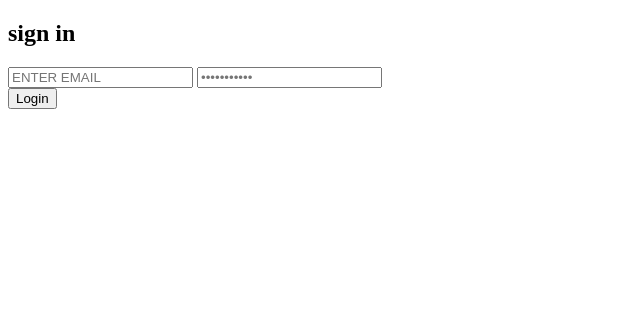
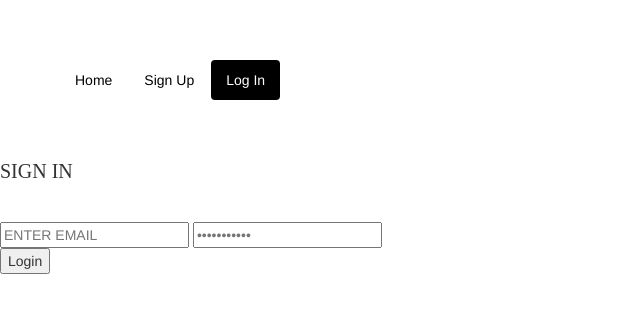
Before and after one commit to ucefkh/dc, a Flask app: page /login in a window 1280 px wide. Shown: the top 313 px of the page, without its empty margins (0-640 px from the left). Run offline with Flask 2, Linux system fonts and the light colour scheme; parts of the project's set-up code (start-up, migrations or seed data) failed here and were passed over; some libraries are stand-ins or nearby versions.

Commit message:
Added new views

```diff
--- a/dc/chef.py
+++ b/dc/chef.py
@@ -31,7 +31,7 @@ def test_mail():
     return "Sent"
 @dc.route("/")
 def home():
-    return render_template("index.html")
+    return render_template("home.html")
 
 @dc.route("/signup", methods=['GET', 'POST'])
 def signup():
--- a/dc/static/base.css
+++ b/dc/static/base.css
@@ -25,3 +25,19 @@
 	text-align: right;
 	margin: 60px;
 }
+
+#form_holder{
+	width: 300px;
+	margin: 0 auto;
+	text-align: center;
+	border: 1px #ddd solid;
+	border-radius: 8px;
+	padding: 20px;
+}
+
+h2{
+	font-family: "Avenir";
+	text-transform: uppercase;
+	font-size: 20px;
+	padding-bottom: 30px;
+}
--- a/dc/templates/login.html
+++ b/dc/templates/login.html
@@ -1,10 +1,12 @@
-<!DOCTYPE html>
-<html>
-<head>
-	<title>Sign Up • Dreams Collective</title>
-</head>
-<body>
-   <h2>sign in</h2>
+{% extends "public_view.html" %}
+{% block title %}Log In{% endblock %}
+{% block head %}
+{% endblock %}
+{% block c %}
+class="active"
+{% endblock %}
+{% block content %}
+    <h2>sign in</h2>
 
       {% for message in form.email.errors %}
         <div class="flash">{{ message }}</div>
@@ -23,5 +25,4 @@
 
         <input class = "button" type="submit" value="Login">
       </form>
-</body>
-</html>
+{% endblock %}
--- /dev/null
+++ b/dc/templates/public_view.html
@@ -0,0 +1,23 @@
+<!DOCTYPE HTML PUBLIC "-//W3C//DTD HTML 4.01//EN">
+<html lang="en">
+<html xmlns="http://www.w3.org/1999/xhtml">
+<head>
+    {% block head %}
+    <title>{% block title %}{% endblock %} | Dreams Collective</title>
+    {% endblock %}
+	<link rel="stylesheet" type="text/css" href="static/css/bootstrap.min.css">
+	<link rel="stylesheet" type="text/css" href="static/css/bootstrap-theme.min.css">
+	<script type="text/javascript" href="static/js/bootstrap.min.js"></script>
+	<link rel="stylesheet" type="text/css" href="static/base.css">
+</head>
+<body>
+	<div id = "breadslash">
+		<ul class="nav nav-pills">
+		  <li {% block a %}{% endblock %}><a href="/">Home</a></li>
+		  <li {% block b %}{% endblock %}><a href="/signup">Sign Up</a></li>
+		  <li {% block c %}{% endblock %}><a href="/login">Log In</a></li>
+		</ul>
+		</div>
+
+    <div id="content">{% block content %}{% endblock %}</div>
+</body>
```
Also changed, not shown: dc/templates/signup.html (+18 -14 lines), instance/app.db.
